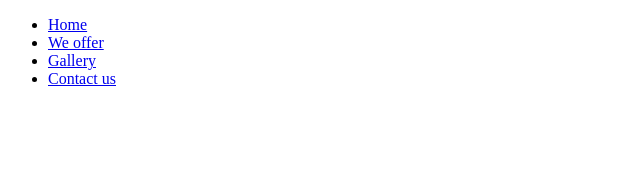
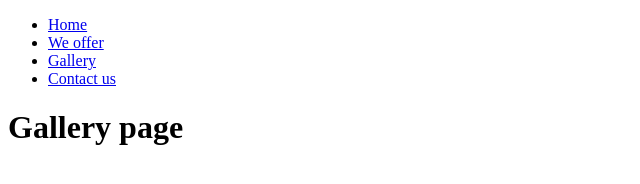
Before and after one commit to anutkarychkova/testanna, a plain HTML site: page gallery.html in a window 1280 px wide. Shown: the whole page, without its empty margins (0-640 px from the left). Drawn offline with Linux system fonts and the light colour scheme.

Commit message:
gallery offers

```diff
--- a/gallery.html
+++ b/gallery.html
@@ -43,5 +43,6 @@
         </nav>
       </div>
     </header>
+    <main><h1>Gallery page</h1></main>
   </body>
 </html>
```
Also changed, not shown: offers.html (+1 -0 lines).
